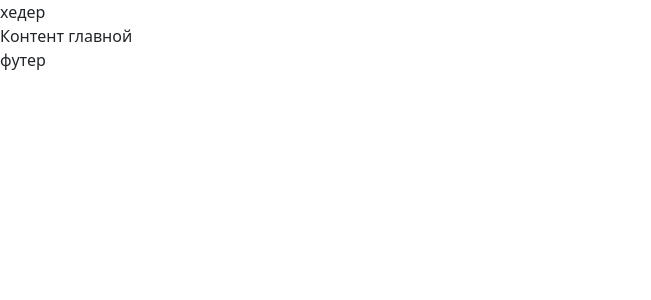
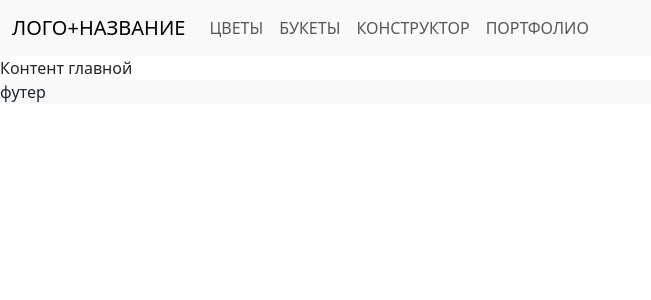
Before and after one commit to abaz47/flowerstore, a Django app: page / in a window 1280 px wide. Shown: the top 300 px of the page, without its empty margins (0-651 px from the left). Run offline with Django 4.2, Linux system fonts and the light colour scheme.

Commit message:
add navbar

```diff
--- a/backend/flowers/urls.py
+++ b/backend/flowers/urls.py
@@ -1,9 +1,13 @@
 from django.urls import path
 
-from . import views
+from .views import bouquets, constructor, index, portfolio, showcase
 
 app_name = 'flowers'
 
 urlpatterns = [
-    path('', views.index, name='index'),
+    path('', index, name='index'),
+    path('showcase', showcase, name='showcase'),
+    path('bouquets', bouquets, name='bouquets'),
+    path('constructor', constructor, name='constructor'),
+    path('portfolio', portfolio, name='portfolio'),
 ]
--- a/backend/flowers/views.py
+++ b/backend/flowers/views.py
@@ -6,3 +6,31 @@ def index(request):
         request,
         'index.html'
     )
+
+
+def showcase(request):
+    return render(
+        request,
+        'showcase.html'
+    )
+
+
+def bouquets(request):
+    return render(
+        request,
+        'bouquets.html'
+    )
+
+
+def constructor(request):
+    return render(
+        request,
+        'constructor.html'
+    )
+
+
+def portfolio(request):
+    return render(
+        request,
+        'portfolio.html'
+    )
--- /dev/null
+++ b/backend/templates/bouquets.html
@@ -0,0 +1,6 @@
+{% extends 'base.html' %}
+{% load static %}
+
+{% block title %}Букеты{% endblock %}
+
+{% block content %}Контент букетов{% endblock %}
--- a/backend/templates/includes/footer.html
+++ b/backend/templates/includes/footer.html
@@ -1 +1,4 @@
-футер
+{% load static %}
+<nav class="bg-light">
+    футер
+</nav>
--- a/backend/templates/includes/header.html
+++ b/backend/templates/includes/header.html
@@ -1 +1,59 @@
-хедер
+{% load static %}
+<nav class="navbar navbar-expand-lg bg-light">
+    <div class="container-fluid">
+        <a
+            class="navbar-brand"
+            href="{% url 'flowers:index' %}"
+            >
+        ЛОГО+НАЗВАНИЕ
+        </a>
+        {% with request.resolver_match.view_name as view_name %}
+        <ul class="navbar-nav me-auto mb-2 mb-lg-0">
+            <li class="nav-item">
+                <a
+                    class="
+                        nav-link
+                        {% if view_name  == 'flowers:showcase' %} active{% endif %}
+                        "
+                    href="{% url 'flowers:showcase' %}"
+                    >
+                ЦВЕТЫ
+                </a>
+            </li>
+            <li class="nav-item">
+                <a
+                    class="
+                        nav-link
+                        {% if view_name  == 'flowers:bouquets' %} active {% endif %}
+                        "
+                    href="{% url 'flowers:bouquets' %}"
+                    >
+                БУКЕТЫ
+                </a>
+            </li>
+            <li class="nav-item">
+                <a
+                    class="
+                        nav-link
+                        {% if view_name  == 'flowers:constructor' %} active {% endif %}
+                        "
+                    href="{% url 'flowers:constructor' %}"
+                    >
+                КОНСТРУКТОР
+                </a>
+            </li>
+            <li class="nav-item">
+                <a
+                    class="
+                        nav-link
+                        {% if view_name  == 'flowers:portfolio' %} active {% endif %}
+                        "
+                    href="{% url 'flowers:portfolio' %}"
+                    >
+                ПОРТФОЛИО
+                </a>
+            </li>
+        </ul>
+        {% endwith %}
+    </div>
+</nav>
--- /dev/null
+++ b/backend/templates/portfolio.html
@@ -0,0 +1,6 @@
+{% extends 'base.html' %}
+{% load static %}
+
+{% block title %}Портфолио{% endblock %}
+
+{% block content %}Контент портфолио{% endblock %}
```
